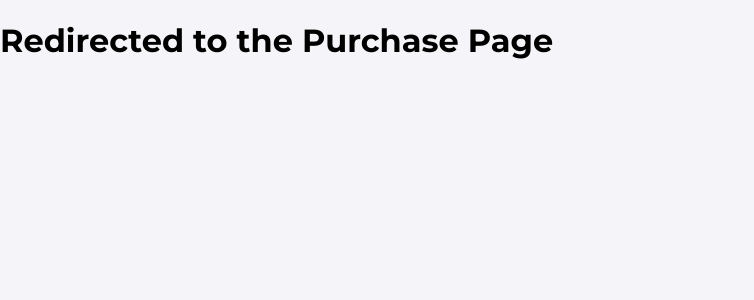
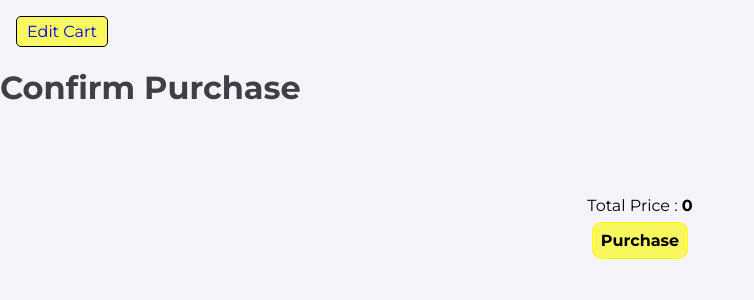
Before and after one commit to athul-04/CoveoAtomic, a React (Create React App) app: page /purchase in a window 1280 px wide. Shown: the top 300 px of the page, without its empty margins (0-754 px from the left). Built offline with nearby package versions, Linux system fonts and the light colour scheme; what @coveo/headless would draw is missing.

Commit message:
Added items to purchase page

```diff
--- a/src/Engine/Engine.ts
+++ b/src/Engine/Engine.ts
@@ -23,7 +23,7 @@ const registerAdditionalFields = (headlessEngine: SearchEngine) => {
 const engine = buildSearchEngine({
   configuration: {
     organizationId: "athulrobertperficientcomcoralminnow9tm41fgv",
-  accessToken: "",
+  accessToken: "xx1c640b65-5834-47f5-a1ec-ef6a37f53d90",
   search: {
     pipeline: "BookPipeline",
     searchHub: "BookPage",
--- a/src/components/Purchase/Purchase.tsx
+++ b/src/components/Purchase/Purchase.tsx
@@ -1,9 +1,97 @@
-import React from "react";
+import React, { useState } from "react";
+import "./purchase.css";
+import { Link, useNavigate } from "react-router-dom";
+import { useDispatch, useSelector } from "react-redux";
+import { cartActions } from "../Store/Store";
+interface CartItem {
+    id: string;
+    pic: string;
+    title: string;
+    price: Number;
+    count?: number;
+  }
+export const Purchase=()=>{
+    const total_price=useSelector((state:any)=>{
+        var sum=0;
+        state.cart.forEach((item:any)=>{sum+=item.price});
+        sum=parseFloat(sum.toFixed(2));
+        return sum;
+    })
 
-export const Purchase=()=>{
+    const dispatch=useDispatch();
+
+    const mapped_books:Map<string,CartItem>=useSelector((state:any)=>{
+        const books=new Map<string,CartItem>();
+        state.cart.forEach((item:any)=>{
+            const existingItem=books.get(item.id);
+            if(existingItem){
+                books.set(item.id,{...existingItem,count:(existingItem.count ?? 0) + 1,price:existingItem.price+item.price})
+            }
+            else{
+                books.set(item.id,{...item,count:1});
+            }
+        })
+        return books;
+    })
+    console.log("mapped_Books",mapped_books);
+    const returnCartItems=Array.from(mapped_books.values()).map((value, index)=>{
+        return(
+            <div className="ItemsAndMultipleDiv">
+                <div className="Items-div-multiple-img">
+                    <img src={value.pic} alt="" className="img-itemMultiple"/>
+                </div>
+                <div className="Items-div-multiple-title">
+                    <p>{value.title}</p>
+                </div>
+                <div className="Items-div-multiple-count">
+                    <p>{`${value.count} X`}</p>
+                </div>
+                <div className="Items-div-multiple-price">
+                    <p>{String(value.price)}</p>
+                </div>
+            </div>
+        )
+    })
+    const [closeBtn,setCloseBtn]=useState(false);
+    const [errorContent,setErrorContent]=useState("");
+
+    const errorPopUpHandler=()=>{
+        setCloseBtn(!closeBtn);
+    }
+    const navigate=useNavigate();
+
+    const PurchaseHandler=async()=>{
+        setTimeout(()=>{
+            setErrorContent("Purchase Finished")
+            setCloseBtn(true);
+            setTimeout(()=>{
+                setCloseBtn(false);
+                setErrorContent("");
+                dispatch(cartActions.removeAll());
+                navigate("/");
+            },2000)
+        },1000)
+    }
+
+
     return (
-        <>
-            <h1>Redirected to the Purchase Page</h1>
-        </>
+        <div className="purchase-div">
+            <Link to='/'  className="edit-cart ">Edit Cart</Link>
+            <div>
+                <h1 className="Confirm-Purchase">Confirm Purchase</h1>
+            </div>
+            <div className={closeBtn ? "error-div" : "error-div-close"}>
+                <span className="close" onClick={errorPopUpHandler}>x</span>
+                <p>{errorContent}</p>
+            </div>
+            <div className="itemsInTheCart">
+                    {returnCartItems}
+            </div>
+            <div className="total-price-div">
+                    <p>Total Price : <span className="total-price-span">{total_price}</span></p>
+                    <a className="purchase-btn-a"  onClick={PurchaseHandler}>Purchase</a>
+
+            </div>
+        </div>
     )
 }
--- /dev/null
+++ b/src/components/Purchase/purchase.css
@@ -0,0 +1,119 @@
+.Confirm-Purchase{
+    color:#423e47;
+    background-color: #F4F4F9;
+}
+
+.purchase-div{
+    width: 100%;
+    position: relative;
+}
+
+.error-div{
+    text-align: center;;
+    position: absolute;
+    position:fixed;
+    width:20%;
+    border: 1px solid red;
+    border-radius: 20px;
+    height:4em;
+    top:5px;
+    right:2%;
+    box-shadow: 0 10px 10px #c1bfc4;
+    opacity: 1;
+    transition: opacity 1s ease, transform 1s ease;
+}
+.error-div-close{
+    opacity: 0;
+    transform: translateY(-20px);
+    pointer-events: none;
+
+}
+.close{
+    color:red;
+    font-size:x-large;
+    font-weight:500;
+    display: inline-block;
+    position: absolute;
+    top:0;
+    right:0;
+    padding-top:0px;
+    margin:0px;
+    margin-right:10px;
+    cursor: pointer;
+}
+
+
+.itemsInTheCart{
+    width:80%;
+    margin: auto;
+    margin-top:0;
+    padding:2%;
+}
+
+.ItemsAndMultipleDiv{
+    display: flex;
+    background-color: #BDBDBD;
+    justify-content: space-around;
+    margin-top:1em;
+    border-radius: 20px;
+}
+
+.img-itemMultiple{
+    width:8em;
+    height:10em;
+
+}
+
+.Items-div-multiple-img{
+    padding:1em;
+    margin-top:0.5em;
+    text-align: center;
+    width:2em;
+
+}
+
+.Items-div-multiple-title{
+    padding:1em;
+    margin-top:0.5em;
+    text-align: center;
+    width:6em;
+}
+.Items-div-multiple-count{
+    padding:1em 0;
+    margin-top:0.5em;
+    text-align: center;
+    width:1.5em;
+    font-weight: bold;
+}
+.Items-div-multiple-price{
+    padding:1em 0;
+    margin-top:0.5em;
+    text-align: center;
+    width:2em;
+    font-weight: bold;
+}
+
+.edit-cart{
+    display: inline-block;
+    margin-left:1em;
+    padding:4px;
+    margin-top:1em;
+    padding:5px;
+    background-color:rgb(248, 248, 94);
+    text-align:center;
+    width:5em;
+    border:1px solid black;
+    border-radius:5px;
+    text-decoration: none;
+}
+
+.purchase-btn-a{
+    padding:8px;
+    color:black;
+    font-weight:bold;
+    text-decoration: none;
+    background-color: rgb(248, 248, 94);
+    border:1px solid yellow;
+    cursor: pointer;
+    border-radius: 10px;
+  }
--- a/src/components/Store/Store.ts
+++ b/src/components/Store/Store.ts
@@ -27,6 +27,9 @@ const cartSlice = createSlice({
         state.splice(index, 1); // Remove only the first matching item
       }
     },
+    removeAll(state){
+      state.splice(0,state.length);
+    }
   },
 });
 
--- a/src/index.css
+++ b/src/index.css
@@ -304,6 +304,7 @@ atomic-search-box::part(submit-icon){
   text-decoration: none;
   background-color: rgb(248, 248, 94);
   border:1px solid yellow;
+  cursor: pointer;
 }
 .purchase-btn:hover{
 
```
